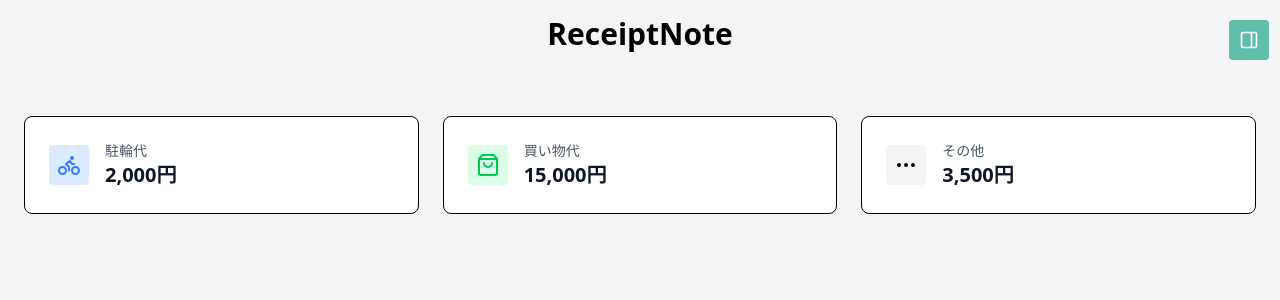
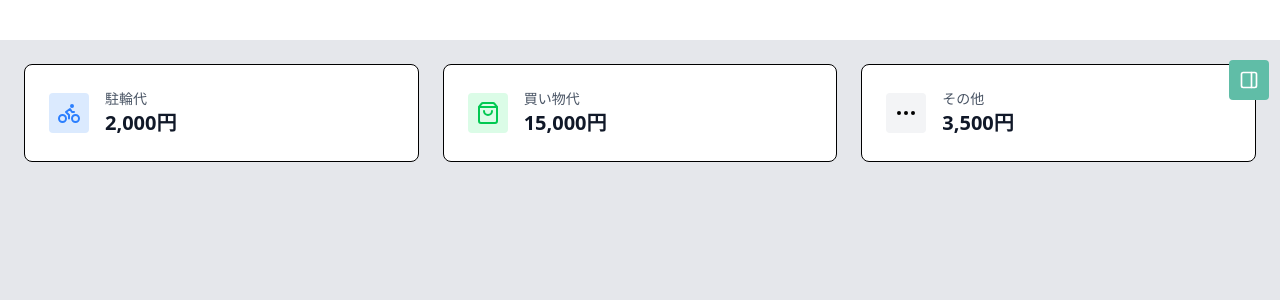
Before and after one commit to Kobutaemon/ReceiptNote, a React (Vite) app: page / in a window 1280 px wide. Shown: the top 300 px of the page. Built offline with nearby package versions, Linux system fonts and the light colour scheme.

Commit message:
デザイン変更

```diff
--- a/src/App.jsx
+++ b/src/App.jsx
@@ -1,4 +1,3 @@
-import React from "react";
 import { BrowserRouter, Routes, Route } from "react-router-dom";
 import Sidebar from "./components/Sidebar.jsx";
 import Dashboard from "./pages/Dashboard.jsx";
@@ -10,10 +9,7 @@ function App() {
   return (
     <BrowserRouter>
       <Sidebar />
-      <div className="bg-gray-100 h-screen">
-        <header>
-          <h1 className="text-3xl text-center pt-4 font-bold">ReceiptNote</h1>
-        </header>
+      <div className="bg-gray-200 h-screen">
         <Routes>
           <Route path="/" element={<Dashboard />} />
           <Route path="/bicycle" element={<Bicycle />} />
```
